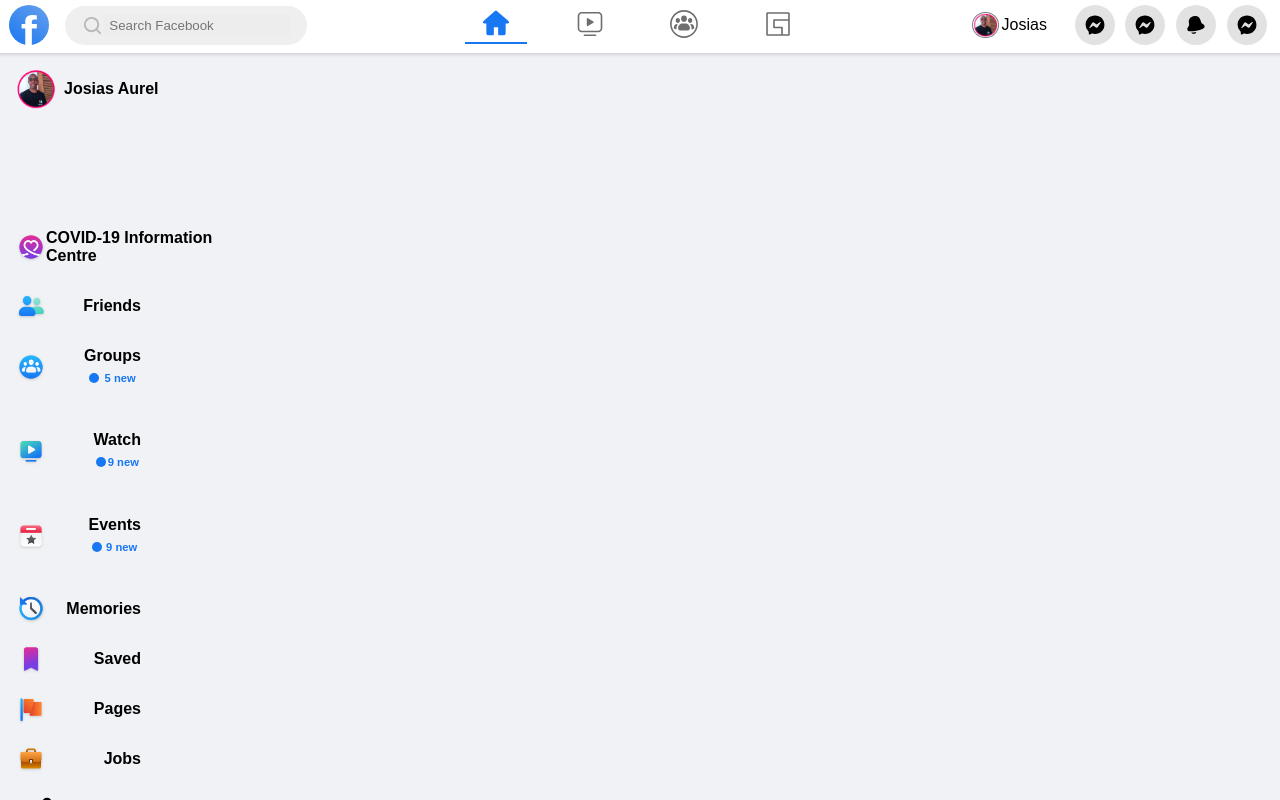
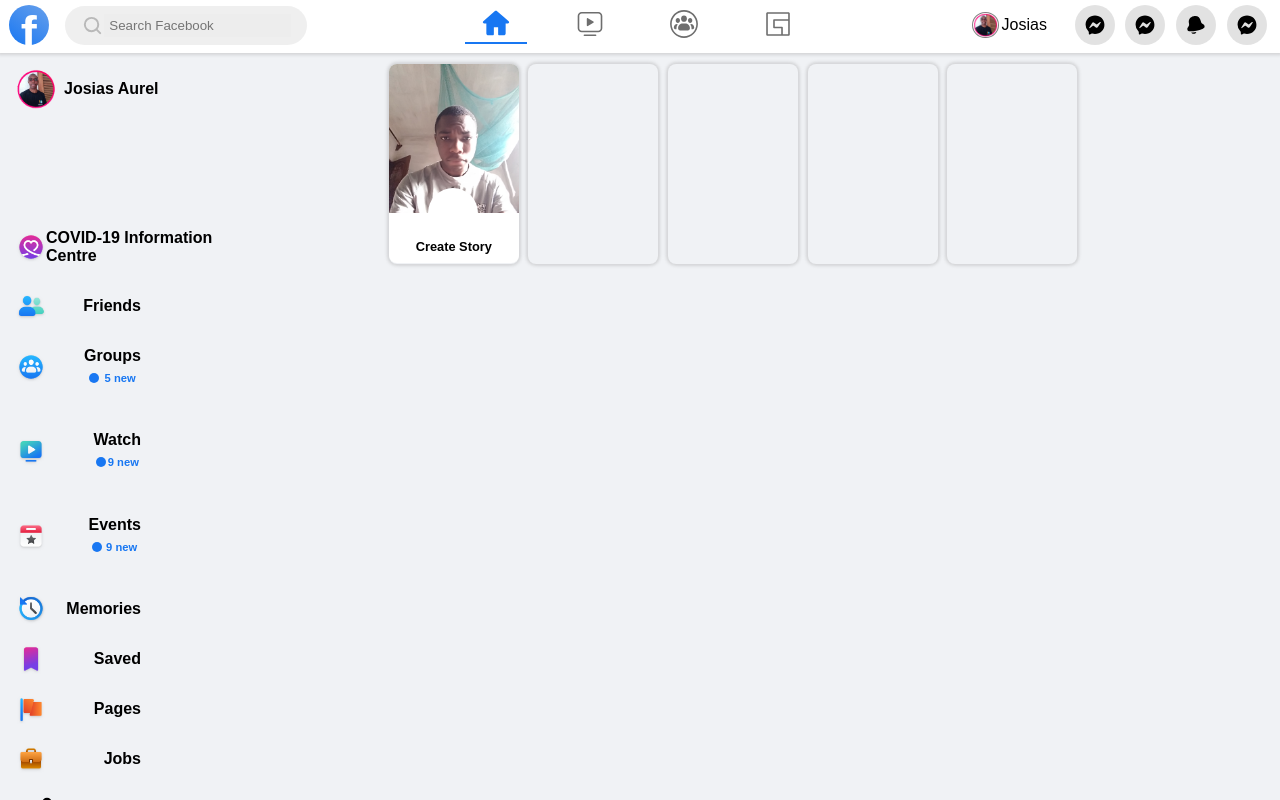
Before and after one commit to JosiasAurel/facebook-clone, a Next.js app in the folder packages/client/: page /home in a window 1280 px wide. Built offline with nearby package versions, Linux system fonts and the light colour scheme.

Commit message:
add statuses in home dashboard

```diff
--- a/packages/client/pages/home.tsx
+++ b/packages/client/pages/home.tsx
@@ -3,6 +3,8 @@
 
 import Header from "../components/Header";
 import FirstSectionCard from "../components/FirstSectionCard";
+import AddStatus from "../components/addStatus";
+import Status from "../components/Status";
 
 import styles from "../styles/home.module.css";
 
@@ -11,6 +13,7 @@
         <div>
             <Header />
             <div className={styles.homePageContent}>
+
                 <div className={styles.firstSectionContaienrCn}>
                     <div className={styles.user___}>
                         <img src="/josias.png" alt="josias" />
@@ -35,6 +38,16 @@
                         </div>
                     </div>
                 </div>
+
+                <div className={styles.secondPageContent}>
+                    <div className={styles.statusContainer}>
+                        <AddStatus />
+                        <Status />
+                        <Status />
+                        <Status />
+                        <Status />
+                    </div>
+                </div>
             </div>
         </div>
     )
```
